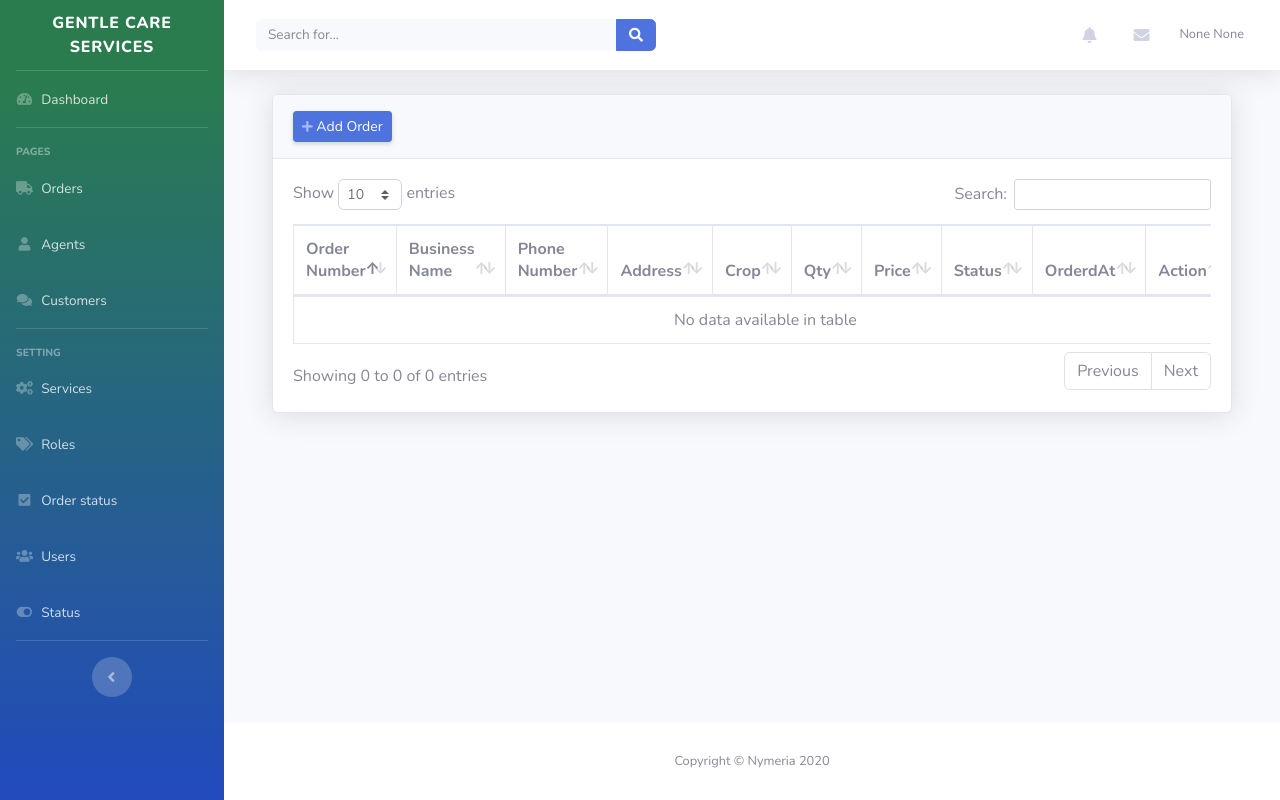
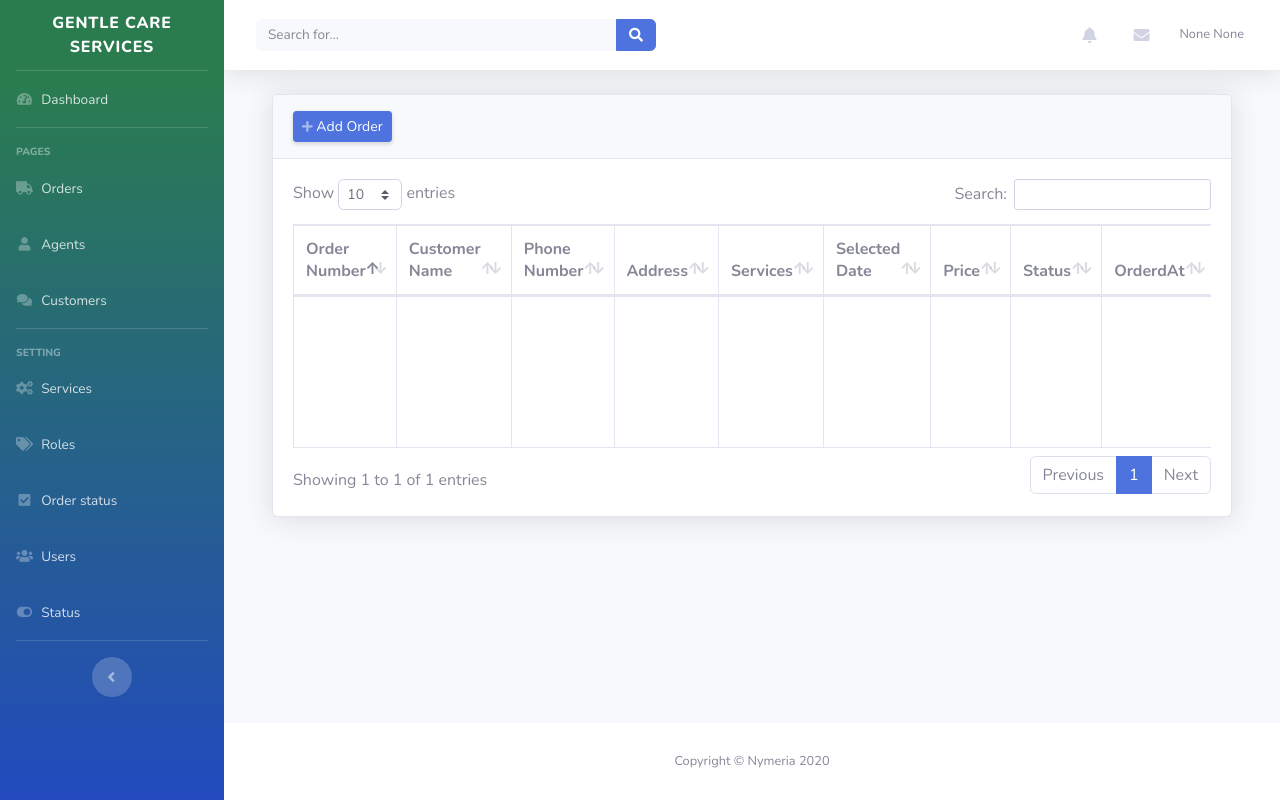
Before and after one commit to Nymeriasd/Gentel-Care-Dashboard, a Flask app: page /order in a window 1280 px wide. Run offline with Flask 2, Linux system fonts and the light colour scheme; the visitor is signed in with stand-in values (Sample User, id 1); data comes from the database, SQL or seed files in the repository; data that the repository does not hold is empty; parts of the project's set-up code (start-up, migrations or seed data) failed here and were passed over; some libraries are stand-ins or nearby versions.

Commit message:
fix order template

```diff
--- a/dashboard/models.py
+++ b/dashboard/models.py
@@ -126,9 +126,6 @@ class Situation(db.Model):
 class Orders(db.Model):
     IdOrder = db.Column(db.Integer, primary_key=True)
     OrderNumber = db.Column(db.String(250), nullable=True)
-    BusinesName = db.Column(db.String(250), nullable=True)
-    PhoneNumber = db.Column(db.String(250), nullable=True)
-    Address = db.Column(db.String(250),  nullable=True)
     IdBusines = db.Column(db.Integer, db.ForeignKey('business.IdBusines'))
     # IdCrop = db.Column(db.Integer, db.ForeignKey('crop.IdCrop'))
     # IdQty = db.Column(db.Integer, db.ForeignKey('quantity.IdQty'))
@@ -142,7 +139,7 @@ class Orders(db.Model):
     business = db.relationship("Business", backref="Orders")
 
     def __repr__(self) :
-        return f"Orders('{self.IdOrder}',{self.OrderNumber}','{self.BusinesName}','{self.PhoneNumber}','{self.Address}','{self.IdBusines}','{self.IdCrop}','{self.IdQty}','{self.IdOrderStatus}','{self.Price}','{self.Ordertime}','{self.CreatedAt}')"
+        return f"Orders('{self.IdOrder}',{self.OrderNumber}','{self.IdBusines}','{self.IdCrop}','{self.IdQty}','{self.IdOrderStatus}','{self.Price}','{self.Ordertime}','{self.CreatedAt}')"
 
 class OrderStatus(db.Model):
     IdOrderStatus = db.Column(db.Integer, primary_key=True)
--- a/dashboard/order/routes.py
+++ b/dashboard/order/routes.py
@@ -22,7 +22,7 @@ def random_string_generator(size=5,  chars=string.ascii_uppercase + string.digit
 @login_required
 def get_order():
     OrdersItems = db.session.query(Orders).all()
-    return render_template('orders.html')
+    return render_template('orders.html', OrdersItems = OrdersItems)
 
 # add new order
 @orders.route('/order/new', methods=['POST', 'GET'])
--- a/dashboard/templates/orders.html
+++ b/dashboard/templates/orders.html
@@ -23,11 +23,11 @@
           <thead>
             <tr>
               <th>Order Number</th>
-              <th>Business Name</th>
+              <th>Customer Name</th>
               <th>Phone Number</th>
               <th>Address</th>
-              <th>Crop</th>
-              <th>Qty</th>
+              <th>Services</th>
+              <th>Selected Date</th>
               <th>Price</th>
               <th>Status</th>
               <th>OrderdAt</th>
@@ -43,40 +43,31 @@
                         </tr>
                       </tfoot> -->
           <tbody>
-            {% for item in OrdersItems %}
             <tr>
-              <td>{{ item.OrderNumber }}</td>
-              {%if item.business.BusinesName %}
-              <td>{{ item.business.BusinesName }}</td>
-              {% else %}
-              <td>{{ item.BusinesName }}</td>
-              {% endif %}
-              {% if item.business.PhoneNumber  %}
-              <td>{{ item.business.PhoneNumber }}</td>
-              {% else %}
-              <td>{{ item.PhoneNumber }}</td>
-              {% endif %}
-              <td>{{ item.business.Address }}</td>
-              <td>{{ item.crop.Name }}</td>
-              <td>{{ item.qty.Qty }}</td>
-              <td>{{ item.Price }}</td>
-              <td>{{ item.orderstatus.OrderStatus }}</td>
-              <td>{{ item.Ordertime }}</td>
+              <td></td>
+              <td></td>
+              <td></td>
+              <td></td>
+              <td></td>
+              <td></td>
+              <td></td>
+              <td></td>
+              <td></td>
               <td>
                 <a href="#" class="d-none d-sm-inline-block btn btn-sm btn-primary shadow-sm" data-toggle="modal"
-                  data-target="#editModal{{ item.IdOrder }}"><i class="fas fa-edit fa-sm text-white-50"></i>
+                  data-target="#editModal"><i class="fas fa-edit fa-sm text-white-50"></i>
                   Edit </a>
                 <a href="#" class="d-none d-sm-inline-block btn btn-sm btn-primary shadow-sm" data-toggle="modal"
-                  data-target="#editStatusModal{{ item.IdOrder }}"><i class="fas fa-edit fa-sm text-white-50"></i>
+                  data-target="#editStatusModal"><i class="fas fa-edit fa-sm text-white-50"></i>
                   Edit Status </a>
                 <a href="#" class="d-none d-sm-inline-block btn btn-sm btn-primary shadow-sm" data-toggle="modal"
-                  data-target="#deleteModal{{ item.IdOrder }}"><i class="fas fa-trash-alt fa-sm text-white-50"></i>
+                  data-target="#deleteModal"><i class="fas fa-trash-alt fa-sm text-white-50"></i>
                   Delete </a>
               </td>
             </tr>
 
             <!-- edit Modal-->
-            <div class="modal fade" id="editModal{{ item.IdOrder }}" tabindex="-1" role="dialog"
+            <div class="modal fade" id="editModal" tabindex="-1" role="dialog"
               aria-labelledby="exampleModalLabel" aria-hidden="true">
               <div class="modal-dialog" role="document">
                 <div class="modal-content">
@@ -87,36 +78,30 @@
                     </button>
                   </div>
                   <div class="modal-body">
-                    <form action="{{url_for('orders.edit_order', IdOrder = item.IdOrder )}}" method="POST">
+                    <form action="" method="POST">
                       <div class="form-row">
                         <div class="form-group col-md-12">
                           <label for="exampleFormControlSelect1">Choose Business :</label>
                           <select class="form-control" id="exampleFormControlSelect1" name="BusinesName">
-                            {% for item in BusinesaItems %}
-                            <option value="{{ item.IdBusines }}">{{ item.BusinesName }}</option>
-                            {% endfor %}
+                            <option value=""></option>
                           </select>
                         </div>
                       </div>
                       <div class="form-group">
                         <label for="exampleFormControlSelect1">Choose crop :</label>
                         <select class="form-control" id="exampleFormControlSelect1" name="Crop">
-                          {% for crop in CropItems %}
-                          <option value="{{ crop.IdCrop }}">{{ crop.Name }}</option>
-                          {% endfor %}
+                          <option value=""></option>
                         </select>
                       </div>
                       <div class="form-group">
                         <label for="exampleFormControlSelect1">Choose Quantity :</label>
                         <select class="form-control" id="exampleFormControlSelect1" name="Qty">
-                          {% for item in QuantityItems %}
-                          <option value="{{ item.IdQty }}">{{ item.Qty }}</option>
-                          {% endfor %}
+                          <option value=""></option>
                         </select>
                       </div>
                       <div class="form-group">
                         <label for="inputAddress">Price :</label>
-                        <input type="text" class="form-control" id="inputAddress" placeholder="{{ item.Price }}"
+                        <input type="text" class="form-control" id="inputAddress" placeholder=""
                           name="Price">
                       </div>
                       <div class="form-group">
@@ -135,7 +120,7 @@
 
 
             <!-- edit Modal-->
-            <div class="modal fade" id="editStatusModal{{ item.IdOrder }}" tabindex="-1" role="dialog"
+            <div class="modal fade" id="" tabindex="-1" role="dialog"
               aria-labelledby="exampleModalLabel" aria-hidden="true">
               <div class="modal-dialog" role="document">
                 <div class="modal-content">
@@ -146,13 +131,11 @@
                     </button>
                   </div>
                   <div class="modal-body">
-                    <form action="{{url_for('orders.edit_status_order', IdOrder = item.IdOrder )}}" method="POST">
+                    <form action="" method="POST">
                       <div class="form-group">
                         <label for="exampleFormControlSelect1">Edit Status :</label>
                         <select class="form-control" id="exampleFormControlSelect1" name="OrderStatusName">
-                          {% for item in OrderStatusItems %}
-                          <option value="{{ item.IdOrderStatus }}">{{ item.OrderStatus }}</option>
-                          {% endfor %}
+                          <option value=""></option>
                         </select>
                       </div>
                   </div>
@@ -170,7 +153,7 @@
 
 
             <!-- delete Modal-->
-            <div class="modal fade" id="deleteModal{{ item.IdOrder }}" tabindex="-1" role="dialog"
+            <div class="modal fade" id="" tabindex="-1" role="dialog"
               aria-labelledby="exampleModalLabel" aria-hidden="true">
               <div class="modal-dialog" role="document">
                 <div class="modal-content">
@@ -180,15 +163,14 @@
                       <span aria-hidden="true">×</span>
                     </button>
                   </div>
-                  <div class="modal-body">Are you sure you want to delete {{ item.OrderNumber }} ?</div>
+                  <div class="modal-body">Are you sure you want to delete  ?</div>
                   <div class="modal-footer">
                     <button class="btn btn-secondary" type="button" data-dismiss="modal">Cancel</button>
-                    <a class="btn btn-primary" href="{{url_for('orders.delete_order', IdOrder = item.IdOrder )}}">Delete</a>
+                    <a class="btn btn-primary" href="">Delete</a>
                   </div>
                 </div>
               </div>
             </div>
-            {% endfor %}
           </tbody>
         </table>
       </div>
@@ -219,47 +201,45 @@
         </button>
       </div>
       <div class="modal-body">
-        <form action="{{url_for('orders.add_order')}}" method="POST">
+        <form action="" method="POST">
           <div class="form-row">
             <div class="form-group col-md-12">
-              <label for="exampleFormControlSelect1">Choose Business :</label>
-              <select class="form-control" id="exampleFormControlSelect1" name="BusinesName">
-                {% for item in BusinesaItems %}
-                <option value="{{ item.IdBusines }}">{{ item.BusinesName }}</option>
-                {% endfor %}
-              </select>
+              <label for="exampleFormControlSelect1">Customer Name:</label>
+              <input type="text" class="form-control" id="inputAddress" placeholder="Insert Customer name " name="CustomerName">
+            </div>
+            <div class="form-group col-md-12">
+              <label for="exampleFormControlSelect1">Customer Phone Number:</label>
+              <input type="text" class="form-control" id="inputAddress" placeholder="Insert Customer Phone " name="CustomerPhone">
+            </div>
+            <div class="form-group col-md-12">
+              <label for="exampleFormControlSelect1">Customer Address :</label>
+              <input type="text" class="form-control" id="inputAddress" placeholder="Insert Customer Address " name="CustomerAddress">
             </div>
           </div>
           <div class="form-group">
-            <label for="exampleFormControlSelect1">Choose crop :</label>
-            <select class="form-control" id="exampleFormControlSelect1" name="Crop">
-              {% for crop in CropItems %}
-              <option value="{{ crop.IdCrop }}">{{ crop.Name }}</option>
-              {% endfor %}
+            <label for="exampleFormControlSelect1">Choose Services :</label>
+            <select class="form-control" id="exampleFormControlSelect1" name="Services">
+              <option value=""></option>
             </select>
           </div>
           <div class="form-group">
-            <label for="exampleFormControlSelect1">Choose Quantity :</label>
-            <select class="form-control" id="exampleFormControlSelect1" name="Qty">
-              {% for item in QuantityItems %}
-              <option value="{{ item.IdQty }}">{{ item.Qty }}</option>
-              {% endfor %}
+            <label for="exampleFormControlSelect1">Choose Agent :</label>
+            <select class="form-control" id="exampleFormControlSelect1" name="Agent">
+              <option value=""></option>
             </select>
           </div>
           <div class="form-group">
             <label for="exampleFormControlSelect1">Choose Order Status :</label>
             <select class="form-control" id="exampleFormControlSelect1" name="OrderStatus">
-              {% for status in OrderStatusItems %}
-              <option value="{{ status.IdOrderStatus }}">{{ status.OrderStatus }}</option>
-              {% endfor %}
+              <option value=""></option>
             </select>
           </div>
-          <div class="form-group">
+          <!-- <div class="form-group">
             <label for="inputAddress">Price :</label>
             <input type="text" class="form-control" id="inputAddress" placeholder="Insert Price" name="Price">
-          </div>
+          </div> -->
           <div class="form-group">
-            <label for="inputAddress2">Order Time :</label>
+            <label for="inputAddress2">Selected Date :</label>
             <input type="date" class="form-control" id="inputAddress2" name="Ordertime">
           </div>
       </div>
```
